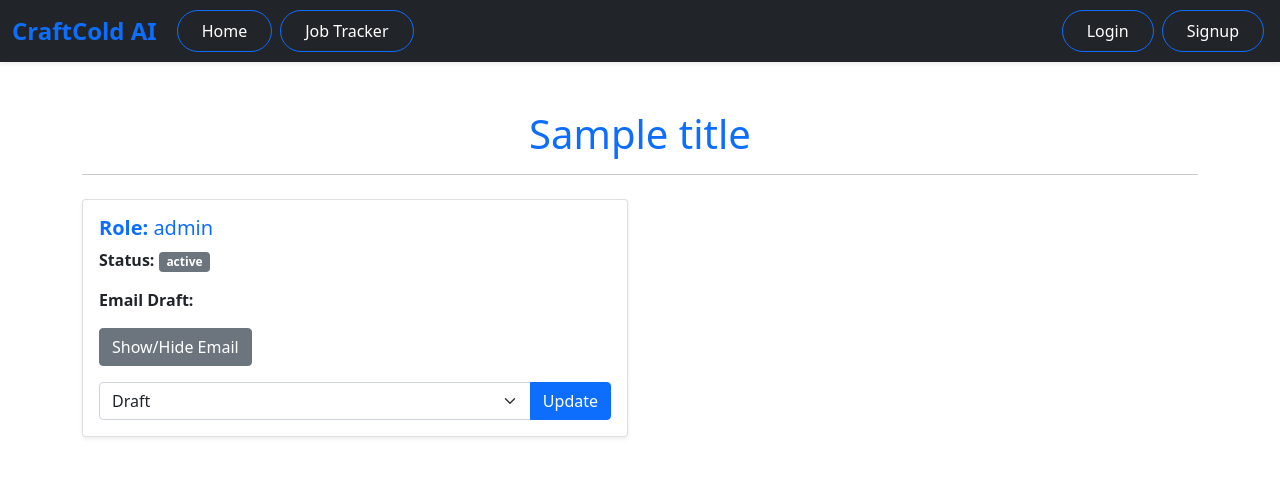
After one commit to GvsKaushal/Cold_Mail, a FastAPI app: template templates/job_tracker.html in a window 1280 px wide. The commit adds this page. Shown: the top 477 px of the page. Run offline with FastAPI, Linux system fonts and the light colour scheme; the template is opened without the code that fills it: most values are stand-ins (such as "Sample title", 1, 10 or a date in 2020); parts of the project's set-up code (start-up, migrations or seed data) failed here and were passed over.

Commit message:
Added Job Tracker Functionality

```diff
--- a/main.py
+++ b/main.py
@@ -1,17 +1,19 @@
-from fastapi import FastAPI, Request, Response, Depends, status, Form, HTTPException
+from fastapi import FastAPI, Request, Depends, status, Form, HTTPException
 from fastapi.responses import HTMLResponse, RedirectResponse
 from fastapi.templating import Jinja2Templates
 from fastapi.staticfiles import StaticFiles
 from motor.motor_asyncio import AsyncIOMotorClient
 from pydantic import BaseModel
-from typing import List, Optional
+from typing import List
 from passlib.context import CryptContext
 from fastapi_login import LoginManager
 import os
 from dotenv import load_dotenv
-from datetime import datetime, timedelta
+from datetime import timedelta
+from bson import ObjectId
+from langchain_community.document_loaders import WebBaseLoader
+from pymongo.errors import PyMongoError
 
-from langchain_community.document_loaders import WebBaseLoader
 from chains import Chain
 from portfolio import Portfolio
 from utils import clean_text
@@ -201,7 +203,7 @@ async def register(
 
 # Initialize required objects
 chain = Chain()
-portfolio = Portfolio()
+portfolioo = Portfolio()
 
 
 class URLInput(BaseModel):
@@ -209,23 +211,107 @@ class URLInput(BaseModel):
 
 
 @app.post("/generate-email/")
-async def generate_email(input_data: URLInput):
+async def generate_email(input_data: URLInput, user: User = Depends(manager)):
     try:
         loader = WebBaseLoader([input_data.url])
         pages = loader.load()
         if not pages:
             raise ValueError("No data found at the provided URL.")
         data = clean_text(pages.pop().page_content)
-        portfolio.load_portfolio()
+        portfolioo.load_portfolio()
         jobs = chain.extract_jobs(data)
         emails = []
+
+        db2 = client["user_info"]
+        job_collection = db2["job_applications"]
+
+        name = user["name"]
+        position = user["position"]
+        company = user["company"]
+
         for job in jobs:
             skills = job.get('skills', [])
-            links = portfolio.query_links(skills)
-            email = chain.write_mail(job, links)
+            links = portfolioo.query_links(skills)
+            email = chain.write_mail(job, links, name, position, company)
             emails.append({"job": job, "email": email})
+
+            job_entry = {
+                "username": user["username"],
+                "URL": input_data.url,
+                "role": job.get("role"),
+                "email": email,
+                "status": "Draft"
+            }
+
+            await job_collection.insert_one(job_entry)
+
         return {"emails": emails}
     except ValueError as ve:
         raise HTTPException(status_code=400, detail=str(ve))
     except Exception as e:
         raise HTTPException(status_code=500, detail=f"An error occurred: {str(e)}")
+
+
+@app.get("/job-tracker", response_class=HTMLResponse)
+async def job_tracker_route(request: Request, user: User = Depends(manager)):
+    if not user:
+        return RedirectResponse("/login")
+
+    try:
+        username = user["username"]
+
+        db3 = client["user_info"]
+        job_collection = db3["job_applications"]
+
+        jobs = await job_collection.find({"username": username}).to_list(100)
+
+        if not jobs:
+            return templates.TemplateResponse(
+                "job_tracker.html",
+                {"request": request, "title": "Job Tracker", "message": "No job applications found. Start tracking!",
+                 "user": user},
+            )
+
+        return templates.TemplateResponse(
+            "job_tracker.html",
+            {"request": request, "title": "Job Tracker", "jobs": jobs, "user": user},
+        )
+
+    except PyMongoError as e:
+        raise HTTPException(status_code=500, detail=f"Database error: {e}")
+
+
+@app.post("/update-status/{job_id}")
+async def update_status(job_id: str, status: str = Form(...)):
+    try:
+        # Convert job_id to ObjectId
+        try:
+            job_id = ObjectId(job_id)
+        except Exception:
+            raise HTTPException(status_code=400, detail="Invalid job_id format")
+
+        # Validate status
+        valid_statuses = ["Draft", "Applied", "Interview", "Offered", "Rejected", "Accepted"]
+        if status not in valid_statuses:
+            raise HTTPException(status_code=400, detail="Invalid status value")
+
+        # Connect to job_applications collection
+        db3 = client["user_info"]
+        job_collection = db3["job_applications"]
+
+        # Check if the job exists
+        job = await job_collection.find_one({"_id": job_id})
+        if not job:
+            raise HTTPException(status_code=404, detail="Job not found")
+
+        # Update the job status
+        result = await job_collection.update_one({"_id": job_id}, {"$set": {"status": status}})
+        if result.modified_count == 0:
+            raise HTTPException(status_code=500, detail="Failed to update the job status")
+
+    except HTTPException:
+        raise  # Re-raise specific exceptions
+    except Exception as e:
+        # Log the exception and return an error response
+        print(f"Error updating job status: {e}")
+        raise HTTPException(status_code=500, detail="An error occurred while updating the job status")
--- /dev/null
+++ b/templates/job_tracker.html
@@ -0,0 +1,80 @@
+{% include 'header.html' %}
+{% include 'navbar.html' %}
+
+<div class="container my-5">
+    <h1 class="text-center text-primary">{{ title }}</h1>
+    <hr class="mb-4">
+
+    {% if message %}
+    <div class="alert alert-info text-center" role="alert">
+        {{ message }}
+    </div>
+    {% else %}
+    <div class="row">
+        {% for job in jobs %}
+        <div class="col-md-6 mb-4">
+            <div class="card shadow-sm">
+                <div class="card-body">
+                    <h5 class="card-title text-primary"><strong>Role:</strong> {{ job.role }}</h5>
+                    <p class="card-text"><strong>Status:</strong> <span
+                            class="badge bg-secondary">{{ job.status }}</span></p>
+                    <p><strong>Email Draft:</strong></p>
+                    <button class="btn btn-secondary text-decoration-none" type="button" data-bs-toggle="collapse"
+                            data-bs-target="#email-{{ job._id }}" aria-expanded="false"
+                            aria-controls="email-{{ job._id }}">
+                        Show/Hide Email
+                    </button>
+                    <div class="collapse my-3" id="email-{{ job._id }}">
+                        <pre class="bg-light p-3 rounded">{{ job.email }}</pre>
+                    </div>
+
+                    <!-- Dropdown to update job status -->
+                    <div class="mt-3">
+                        <div class="input-group">
+                            <select name="status" id="status-{{ job._id }}" class="form-select">
+                                {% for status in ["Draft", "Applied", "Interview", "Offered", "Rejected", "Accepted"] %}
+                                <option value="{{ status }}" {% if status== job.status %}selected{% endif %}>
+                                    {{ status }}
+                                </option>
+                                {% endfor %}
+                            </select>
+                            <button class="btn btn-primary" type="button" onclick="updateStatus('{{ job._id }}')">
+                                Update
+                            </button>
+                        </div>
+                    </div>
+                </div>
+            </div>
+        </div>
+        {% endfor %}
+    </div>
+    {% endif %}
+</div>
+
+<script>
+    async function updateStatus(jobId) {
+        const status = document.getElementById(`status-${jobId}`).value;
+
+        try {
+            const response = await fetch(`/update-status/${jobId}`, {
+                method: 'POST',
+                headers: {
+                    'Content-Type': 'application/x-www-form-urlencoded',
+                },
+                body: new URLSearchParams({ status: status }),
+            });
+
+            if (response.ok) {
+                location.reload();
+            } else {
+                const errorData = await response.json();
+                alert(`Error: ${errorData.detail || 'Could not update status'}`);
+            }
+        } catch (error) {
+            console.error('Error updating status:', error);
+            alert('An error occurred while updating the status.');
+        }
+    }
+</script>
+
+{% include 'footer.html' %}
--- a/templates/navbar.html
+++ b/templates/navbar.html
@@ -9,6 +9,9 @@
             <ul class="navbar-nav me-auto mb-2 mb-lg-0">
                 <li class="nav-item">
                     <a class="nav-link text-white btn btn-outline-primary rounded-pill px-4 py-2 mx-1" href="/home">Home</a>
+                </li>
+                <li class="nav-item">
+                    <a class="nav-link text-white btn btn-outline-primary rounded-pill px-4 py-2 mx-1" href="/job-tracker">Job Tracker</a>
                 </li>
             </ul>
 
```
Also changed, not shown: chains.py (+7 -6 lines).
